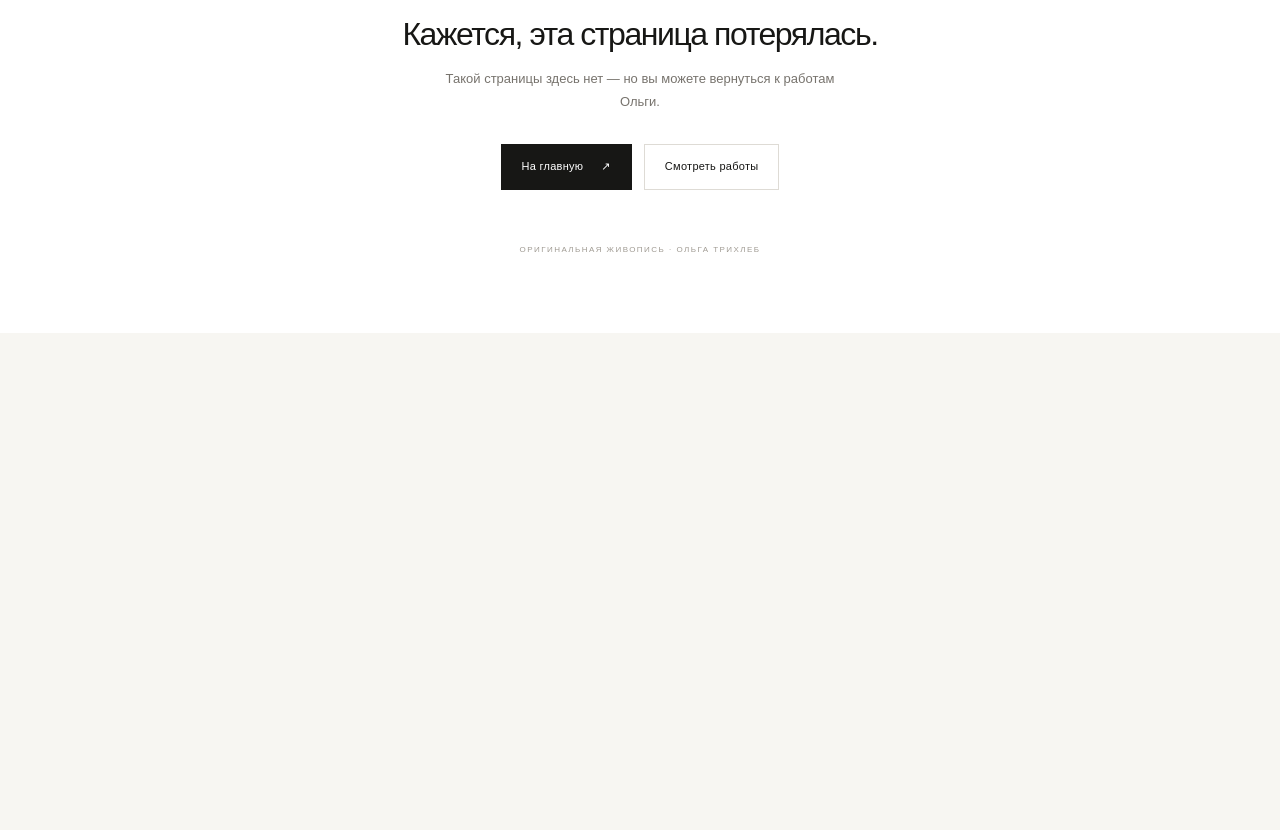
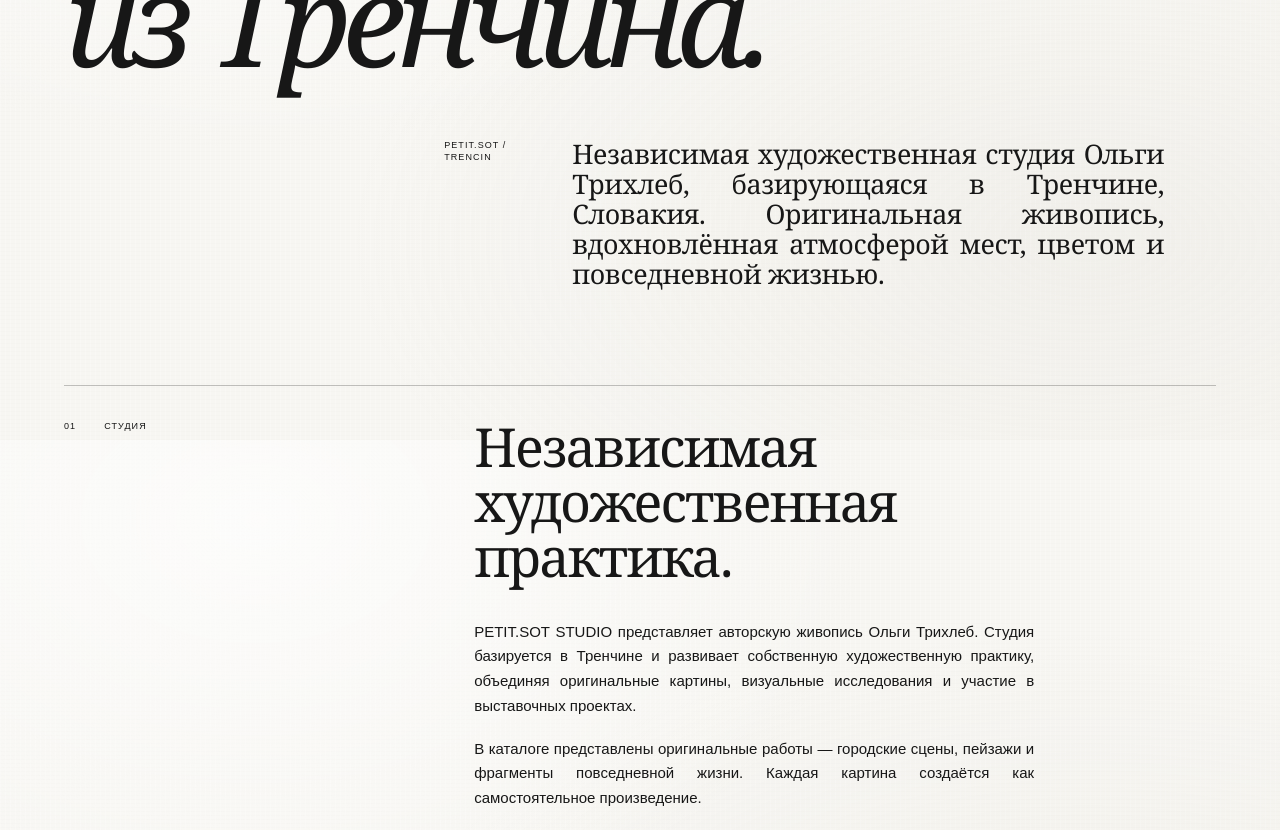
Before and after one commit to brodsk/PETIT-SOT-STUDIO, a Next.js app: page /ru/trencin-art-studio in a window 1280 px wide. Before the commit this address had no page. Shown: the part 360-1190 px from the top of the page. Before the commit the page ends 800 px from the top, so only its background shows below. Built offline with nearby package versions, Linux system fonts and the light colour scheme.

Commit message:
Add bilingual Trenčín art studio SEO landing page

```diff
--- /dev/null
+++ b/app/[locale]/trencin-art-studio/page.tsx
@@ -0,0 +1,149 @@
+import type { Metadata } from "next";
+import Link from "next/link";
+
+const SITE_URL = "https://www.petitsot.com";
+
+export async function generateMetadata({
+  params,
+}: {
+  params: Promise<{ locale: string }>;
+}): Promise<Metadata> {
+  const { locale } = await params;
+  const ru = locale === "ru";
+  const title = ru
+    ? "PETIT.SOT STUDIO в Тренчине, Словакия — независимая художественная студия"
+    : "Art Studio in Trenčín, Slovakia — PETIT.SOT STUDIO";
+  const description = ru
+    ? "PETIT.SOT STUDIO — независимая художественная студия Ольги Трихлеб в Тренчине, Словакия. Оригинальная живопись и современное искусство в городе — Европейской культурной столице 2026 года."
+    : "Discover PETIT.SOT STUDIO, an independent art studio by Olga Trikhleb based in Trenčín, Slovakia — European Capital of Culture 2026. Explore original paintings and contemporary art.";
+  const canonical = `${SITE_URL}${ru ? "/ru" : ""}/trencin-art-studio`;
+
+  return {
+    title,
+    description,
+    alternates: {
+      canonical,
+      languages: {
+        en: `${SITE_URL}/trencin-art-studio`,
+        ru: `${SITE_URL}/ru/trencin-art-studio`,
+        "x-default": `${SITE_URL}/trencin-art-studio`,
+      },
+    },
+    openGraph: {
+      type: "website",
+      title,
+      description,
+      url: canonical,
+      siteName: "PETIT.SOT STUDIO",
+      locale: ru ? "ru_RU" : "en_GB",
+    },
+  };
+}
+
+export default async function TrencinArtStudio({
+  params,
+}: {
+  params: Promise<{ locale: string }>;
+}) {
+  const { locale } = await params;
+  const ru = locale === "ru";
+  const pageUrl = `${SITE_URL}${ru ? "/ru" : ""}/trencin-art-studio`;
+  const schema = {
+    "@context": "https://schema.org",
+    "@type": "AboutPage",
+    "@id": `${pageUrl}#about`,
+    url: pageUrl,
+    name: ru
+      ? "PETIT.SOT STUDIO — художественная студия в Тренчине"
+      : "PETIT.SOT STUDIO — Independent Art Studio in Trenčín",
+    inLanguage: ru ? "ru" : "en",
+    about: {
+      "@type": "Organization",
+      "@id": `${SITE_URL}/#studio`,
+      name: "PETIT.SOT STUDIO",
+      url: SITE_URL,
+      location: {
+        "@type": "Place",
+        name: "Trenčín, Slovakia",
+        address: {
+          "@type": "PostalAddress",
+          addressLocality: "Trenčín",
+          addressCountry: "SK",
+        },
+      },
+    },
+    mentions: {
+      "@type": "Thing",
+      name: "European Capital of Culture 2026",
+      sameAs: "https://www.trencin2026.eu/en/home/",
+    },
+  };
+
+  return (
+    <main className="text-page about-page">
+      <script type="application/ld+json" dangerouslySetInnerHTML={{ __html: JSON.stringify(schema) }} />
+      <section className="about-hero">
+        <p className="eyebrow">{ru ? "PETIT.SOT STUDIO · Тренчин, Словакия" : "PETIT.SOT STUDIO · Trenčín, Slovakia"}</p>
+        <h1>{ru ? <>Искусство<br /><i>из Тренчина.</i></> : <>Art from<br /><i>Trenčín.</i></>}</h1>
+        <div className="about-lead">
+          <span className="about-index">PETIT.SOT / TRENCIN</span>
+          <p>{ru
+            ? "Независимая художественная студия Ольги Трихлеб, базирующаяся в Тренчине, Словакия. Оригинальная живопись, вдохновлённая атмосферой мест, цветом и повседневной жизнью."
+            : "An independent art studio by visual artist Olga Trikhleb, based in Trenčín, Slovakia. Original paintings shaped by atmosphere, place, colour and everyday life."}</p>
+        </div>
+      </section>
+
+      <section className="about-section">
+        <div className="about-section-label"><span>01</span><span>{ru ? "Студия" : "The studio"}</span></div>
+        <div className="about-section-copy">
+          <h2>{ru ? "Независимая художественная практика." : "An independent artistic practice."}</h2>
+          <p>{ru
+            ? "PETIT.SOT STUDIO представляет авторскую живопись Ольги Трихлеб. Студия базируется в Тренчине и развивает собственную художественную практику, объединяя оригинальные картины, визуальные исследования и участие в выставочных проектах."
+            : "PETIT.SOT STUDIO presents the original paintings of Olga Trikhleb. Based in Trenčín, the studio is an independent creative practice bringing together original artwork, visual exploration and participation in exhibition projects."}</p>
+          <p>{ru
+            ? "В каталоге представлены оригинальные работы — городские сцены, пейзажи и фрагменты повседневной жизни. Каждая картина создаётся как самостоятельное произведение."
+            : "The collection includes original paintings of city scenes, landscapes and fragments of everyday life. Each painting is created as an individual artwork."}</p>
+          <Link className="arrow-link" href="/about">{ru ? "Познакомиться с художницей" : "Meet the artist"} <span>↗</span></Link>
+        </div>
+      </section>
+
+      <section className="about-section">
+        <div className="about-section-label"><span>02</span><span>{ru ? "Тренчин 2026" : "Trenčín 2026"}</span></div>
+        <div className="about-section-copy">
+          <h2>{ru ? "Город в центре европейской культуры." : "A city at the heart of European culture."}</h2>
+          <p>{ru
+            ? "В 2026 году Тренчин, Словакия, носит титул Европейской культурной столицы (European Capital of Culture 2026) вместе с городом Оулу в Финляндии. Годовая культурная программа подчёркивает роль искусства, творчества и местных сообществ."
+            : "In 2026, Trenčín, Slovakia, holds the European Capital of Culture title alongside Oulu in Finland. The year-long programme highlights the role of art, creativity and local communities."}</p>
+          <p>{ru
+            ? "Для PETIT.SOT STUDIO это важный культурный контекст города, в котором находится студия. PETIT.SOT — независимый художественный проект и не заявляет об официальном партнёрстве или аффилиации с программой Trenčín 2026."
+            : "For PETIT.SOT STUDIO, this is the cultural context of the city where the studio is based. PETIT.SOT is an independent art project and does not claim official partnership or affiliation with the Trenčín 2026 programme."}</p>
+          <a className="arrow-link" href="https://www.trencin2026.eu/en/home/" target="_blank" rel="noreferrer">
+            {ru ? "Официальный сайт Trenčín 2026" : "Official Trenčín 2026 website"} <span>↗</span>
+          </a>
+        </div>
+      </section>
+
+      <section className="about-section">
+        <div className="about-section-label"><span>03</span><span>{ru ? "Коллекция" : "The collection"}</span></div>
+        <div className="about-section-copy">
+          <h2>{ru ? "Оригинальные картины Ольги Трихлеб." : "Original paintings by Olga Trikhleb."}</h2>
+          <p>{ru
+            ? "Откройте каталог PETIT.SOT STUDIO и познакомьтесь с доступными оригинальными работами, их историей, размерами и материалами."
+            : "Explore the PETIT.SOT STUDIO collection and discover available original works, with details about each painting, its dimensions and medium."}</p>
+          <Link className="arrow-link" href="/works">{ru ? "Смотреть каталог картин" : "Explore the paintings"} <span>↗</span></Link>
+        </div>
+      </section>
+
+      <section className="about-originals">
+        <p className="eyebrow">{ru ? "PETIT.SOT STUDIO · Тренчин, Словакия" : "PETIT.SOT STUDIO · Trenčín, Slovakia"}</p>
+        <p className="about-originals-statement">{ru
+          ? "Независимое искусство. Оригинальная живопись. Европейский культурный контекст."
+          : "Independent art. Original paintings. A European cultural context."}</p>
+        <div className="about-originals-bottom">
+          <span>{ru ? "Ольга Трихлеб · Художница" : "Olga Trikhleb · Visual artist"}</span>
+          <Link className="arrow-link" href="/contact">{ru ? "Связаться со студией" : "Contact the studio"} <span>↗</span></Link>
+        </div>
+      </section>
+    </main>
+  );
+}
```
